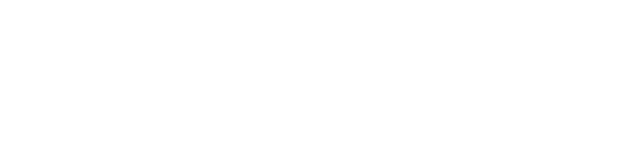
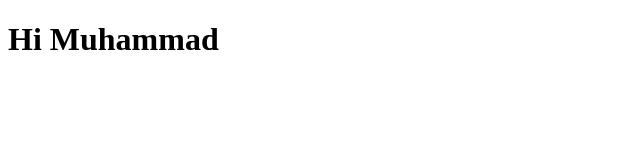
Before and after one commit to Muhammad-MO/test310ct20, a plain HTML site: page Project -1 About Muhammad/index.html in a window 1280 px wide. Shown: the whole page, without its empty margins (0-640 px from the left). Drawn offline with Linux system fonts and the light colour scheme.

Commit message:
added hi muhammad

```diff
--- a/Project -1 About Muhammad/index.html
+++ b/Project -1 About Muhammad/index.html
@@ -4,6 +4,7 @@
     <meta charset="UTF-8">
     <meta name="viewport" content="width=device-width, initial-scale=1.0">
     <title>test</title>
+    <h1>Hi Muhammad</h1>
 </head>
 <body>
 
```
